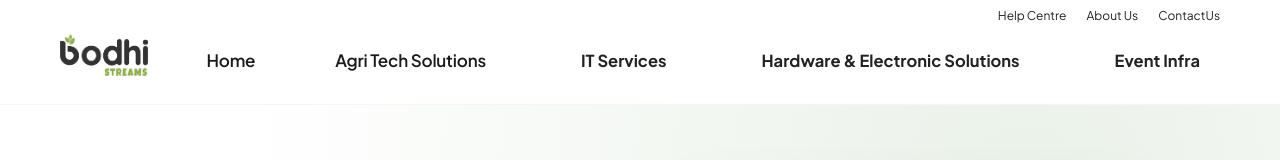
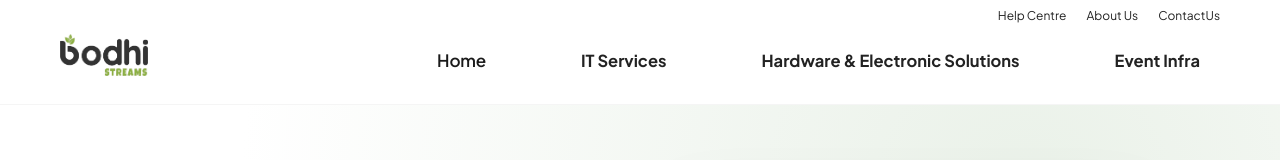
Before and after one commit to iyyansoft/Bodhistreams, a React (Vite) app: page /megaEvents-Conclaves in a window 1280 px wide. Shown: the top 160 px of the page. Built offline with nearby package versions, Linux system fonts and the light colour scheme; a web font is replaced by a local one.

Commit message:
Hide Agri Tech Solutions link in navbar

```diff
--- a/src/components/Navbar.jsx
+++ b/src/components/Navbar.jsx
@@ -203,7 +203,7 @@ const Navbar = () => {
 
 
             <Link to="/" className="nav-link" onClick={() => setMobileOpen(false)}>Home</Link>
-            <Link to="/agri-tech-solutions" className="nav-link" onClick={() => setMobileOpen(false)}>Agri Tech Solutions</Link>
+            {/* <Link to="/agri-tech-solutions" className="nav-link" onClick={() => setMobileOpen(false)}>Agri Tech Solutions</Link> */}
 
             {navItems.map((item, index) => (
               <div
```
